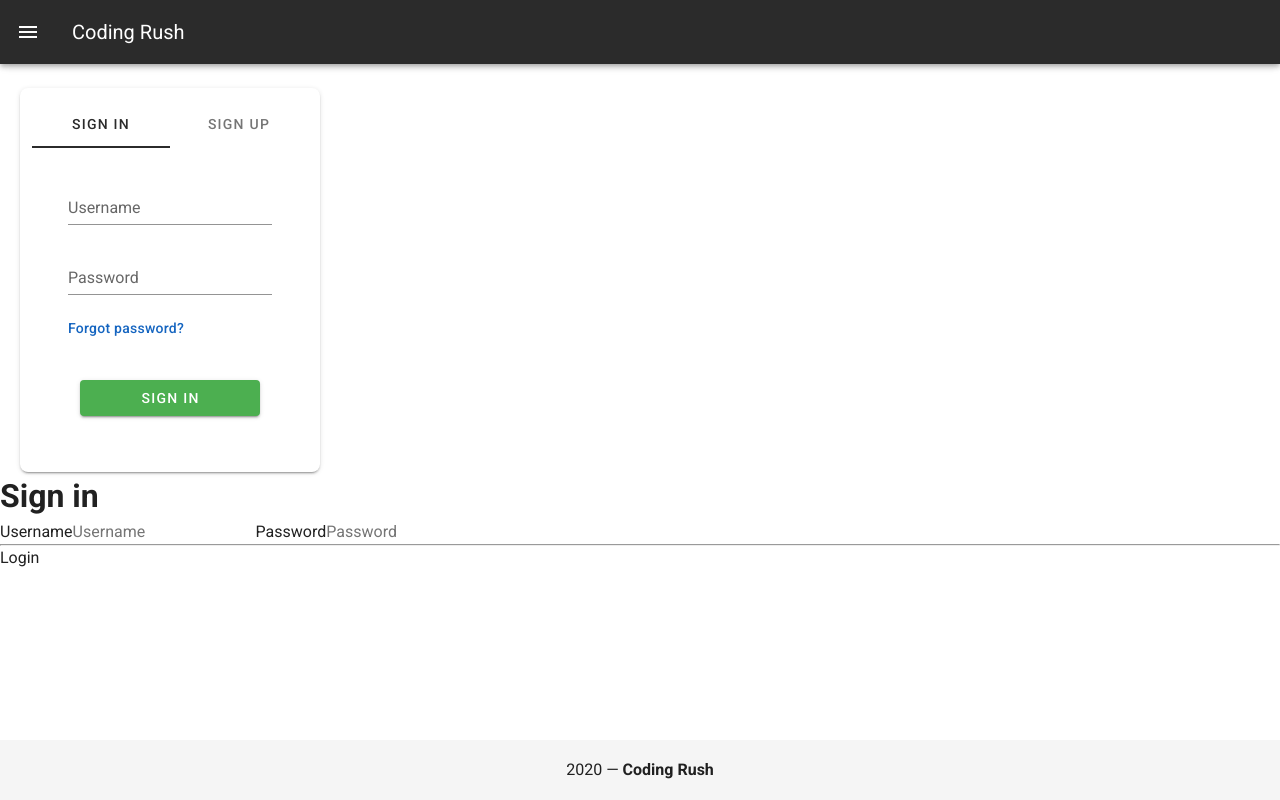
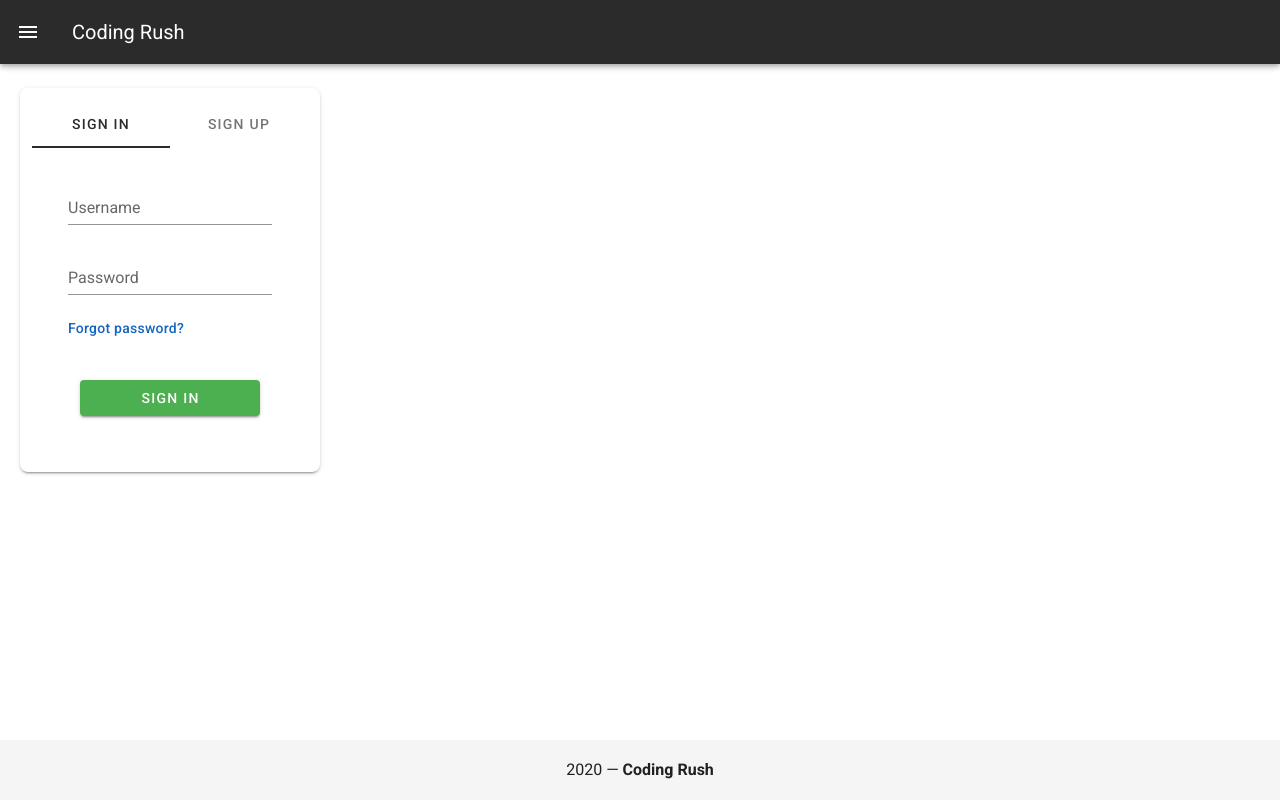
Before and after one commit to NightReal/coding-rush, a Vue app in the folder frontend/: page /login in a window 1280 px wide. Built offline with nearby package versions, Linux system fonts and the light colour scheme.

Commit message:
Sign-in form connected to query.

```diff
--- a/frontend/src/components/LoginForm/SignIn.vue
+++ b/frontend/src/components/LoginForm/SignIn.vue
@@ -1,10 +1,10 @@
 <template>
   <v-container>
     <v-form class="px-6 pt-4" ref="form" v-model="valid" lazy-validation autocomplete="off">
-      <v-text-field class="form-field"
+      <v-text-field class="form-field" v-model="username"
                     :rules="nameRules" label="Username" required
       ></v-text-field>
-      <v-text-field class="form-field"
+      <v-text-field class="form-field" v-model="password"
                     :rules="passwordRules" label="Password" type="password" required
       ></v-text-field>
       <a class="text-decoration-none font-weight-medium blue--text text--darken-3 text-body-2"
@@ -38,10 +38,10 @@ export default {
     validate() {
       if (!this.$refs.form.validate()) { return; }
 
-      // TODO: submit sign in form
-      /* username - this.username
-       * password - this.password */
-      console.log('Submit vhod tut, please');
+      this.$store.dispatch('login', { username: this.username, password: this.password })
+        .then(() => this.$router.push('/'))
+        // eslint-disable-next-line no-console
+        .catch((err) => console.log(err));
     },
   },
 };
--- a/frontend/src/views/Login.vue
+++ b/frontend/src/views/Login.vue
@@ -1,15 +1,6 @@
 <template>
   <div>
     <LoginForm/>
-    <form class="login" @submit.prevent="login">
-      <h1>Sign in</h1>
-      <label>Username</label>
-      <input required v-model="username" type="text" placeholder="Username"/>
-      <label>Password</label>
-      <input required v-model="password" type="password" placeholder="Password"/>
-      <hr/>
-      <button type="submit">Login</button>
-    </form>
   </div>
 </template>
 
@@ -19,22 +10,6 @@ import LoginForm from '@/components/LoginForm/LoginForm.vue';
 export default {
   name: 'Login.vue',
   components: { LoginForm },
-  data() {
-    return {
-      password: '',
-      username: '',
-    };
-  },
-  methods: {
-    login() {
-      const { username } = this;
-      const { password } = this;
-      this.$store.dispatch('login', { username, password })
-        .then(() => this.$router.push('/'))
-        // eslint-disable-next-line no-console
-        .catch((err) => console.log(err));
-    },
-  },
 };
 </script>
 
```
